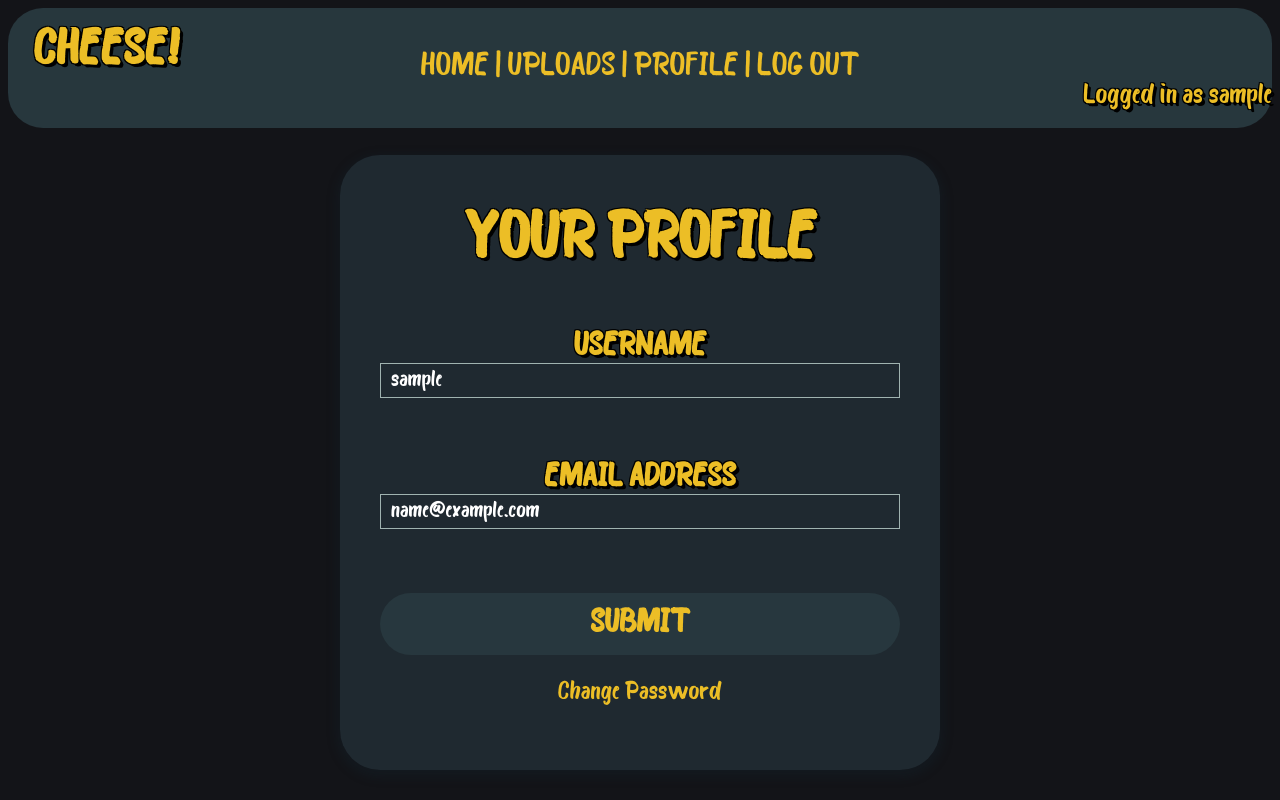
After one commit to Tyronasaurus/Camagru, a PHP site: page /camagru/editprof.php in a window 1280 px wide. The commit adds this page. Run offline with PHP 8.4, Linux system fonts and the light colour scheme; the visitor is signed in with stand-in values (Sample User, id 1); data that the repository does not hold is empty.

Commit message:
more stuff:/

```diff
--- a/cheese.php
+++ b/cheese.php
@@ -34,8 +34,8 @@
             imagepng($dest, $fileDest);
 
             file_put_contents($fileDest, $dest);
-            $stmt = $pdo->prepare('INSERT INTO uploads (userid, file_name, date)
-            VALUES (:userid, :file_name, NOW())');
+            $stmt = $pdo->prepare('INSERT INTO uploads (userid, file_name, `date`)
+            VALUES (:userid, :file_name, CURRENT_TIMESTAMP)');
             $stmt->execute([
                 'userid' => $_SESSION['uid'],
                 'file_name' => $fileName]);
--- a/config/setup.php
+++ b/config/setup.php
@@ -1,8 +1,10 @@
 <?PHP
+
     session_start();
     include 'config/database.php';
     $string = file_get_contents(db_Create/db_Create.sql);
     $stmt= $pdo->prepare($string);
     $stmt->execute();
+    mkdir('uploads');
 
 ?>
--- /dev/null
+++ b/editprof.php
@@ -0,0 +1,69 @@
+<!DOCTYPE HTML>
+
+<?PHP
+    session_start();
+    include 'config/database.php';
+    $email = $_SESSION['email'];
+    $stmt = $pdo->prepare('SELECT * FROM users WHERE email = :email');
+    $stmt->execute(['email' => $email]);
+    $db = $stmt->fetch();
+    $name = $db['username'];
+    $uid = $db['uid'];
+?>
+
+<HTML>
+    <HEAD>
+        <link rel="stylesheet" type="text/css" href="style.css">
+        <TITLE>Profile</TITLE>
+    </HEAD>
+    <BODY onload="init();">
+        <div class="header">
+            <h2>CHEESE!</h2>
+            <div class="nav">
+                <a href="home.php">HOME</a>   |
+                <a href="uploads.php">UPLOADS</a>   |
+                <a href="profile.php">PROFILE</a>   |
+                <a href="index.php">LOG OUT</a>
+            </div>
+            <div class="welcome">
+                Logged in as <?PHP echo $name; ?>
+            </div>
+            <div class="form">
+                <form method="POST">
+                    <h3>YOUR PROFILE</h3>
+                    </br>
+                    <h1>
+                        USERNAME </br>
+                        <div class="profile">
+                            <input type="text" value="<?PHP echo $name; ?>" placeholder="User Name" name="username" > </br>
+                        </div>
+                        </br>
+                        EMAIL ADDRESS </br>
+                        <div class="profile">
+                            <input type="email" value="<?PHP echo $email; ?>" placeholder="Email Address" name="email"> </br>
+                        </div>
+                        </br>
+                        <button class="button button-block" name="change">SUBMIT</button>
+                        <?PHP
+                            $newname = $_POST['username'];
+                            $newmail = $_POST['email'];
+                            if ($newname == NULL) {
+                                $newname = $name;
+                            }
+                            if ($newmail == NULL) {
+                                $newmail = $email;
+                            }
+                            $stmt = $pdo->prepare('UPDATE users SET username=:username, email=:email WHERE uid=:userid');
+                            $stmt->execute([
+                                'username' => $newname,
+                                'email' => $newmail,
+                                'userid' => $uid
+                            ]);
+                        ?>
+                    </h1>
+                    <p class="change"> <a href="forgot.php">Change Password</a> </p>
+                </form>
+            </div>
+        </div>
+    </BODY>
+</HTML>
--- a/home.php
+++ b/home.php
@@ -8,7 +8,7 @@
     $stmt = $pdo->prepare('SELECT * FROM users WHERE email = :email');
     $stmt->execute(['email' => $email]);
     $db = $stmt->fetch();
-    $name = $db['first_name'];
+    $name = $db['username'];
 ?>
 
 <HTML>
@@ -22,6 +22,7 @@
             <div class="nav">
                 <a href="home.php">HOME</a>   |
                 <a href="uploads.php">UPLOADS</a>   |
+                <a href="profile.php">PROFILE</a>   |
                 <a href="index.php">LOG OUT</a>
             </div>
             <div class="welcome">
@@ -74,9 +75,6 @@
                 <canvas id="myCanvas"></canvas>
             </div>
                 <input class="button button-block" onclick="saveImg();" type="submit" name="upload">
-                <?PHP
-
-                ?>
                 <p class="success">
                     <?PHP echo $_SESSION['uploaded']; ?>
                 </p>
--- a/style.css
+++ b/style.css
@@ -397,3 +397,12 @@ video {
     background: none;
     border: none;
 }
+
+.profile {
+    color: rgb(3, 122, 151);
+}
+
+.change {
+    font-size: 25px;
+    color: rgb(3, 122, 151);
+}
--- a/verify.php
+++ b/verify.php
@@ -16,12 +16,12 @@
             header("location: success.php");
         }
         else {
-            $_SESSION['message'] = "fuck idk";
+            $_SESSION['message'] = "Please try retry";
             header("location: error.php");
         }
     }
     else {
-        $_SESSION['message'] = "fuck idk";
+        $_SESSION['message'] = "Fatal Error. The world is gonna end";
         header("location: error.php");
     }
 
```
Also changed, not shown: db_Create/db_Create.sql (+16 -3 lines), forgot.php (+8 -5 lines), index.php (+7 -47 lines), profile.php (added, +50 -0 lines), reset.php (+34 -30 lines), uploads.php (+4 -3 lines), uploads/5a27d79192e119.81898078.png (deleted), uploads/5a27d9af868e42.01982184.png (deleted), 3 other files.
